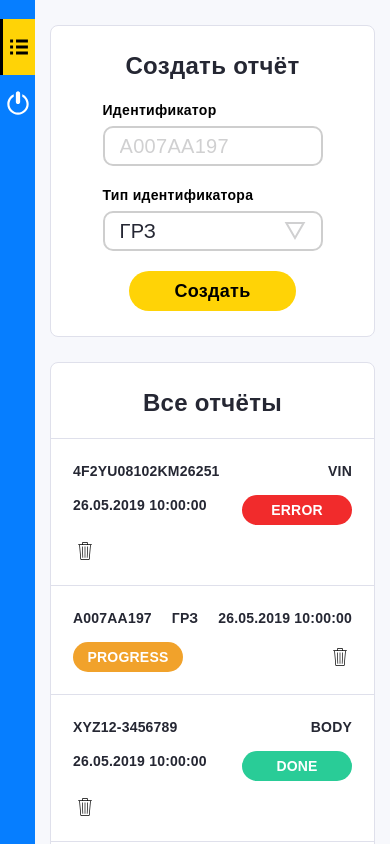
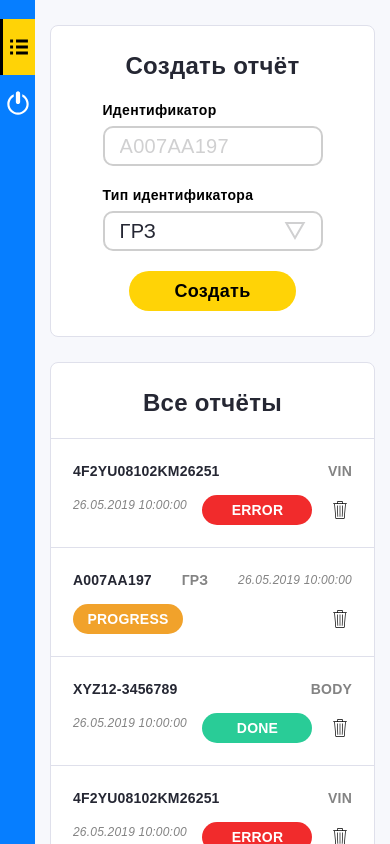
Before and after one commit to h3lpkey/avtocod, a Vue app: page /login in a window 390 px wide. Both pictures are taken after a click on the button "Войти". Shown: the top 844 px of the page. Built offline with nearby package versions, Linux system fonts and the light colour scheme.

Commit message:
fix link images, fix trash icon background and add red version icon for hover effect, fix table width and padding, some table content fix for media

```diff
--- a/src/components/createRecord/_createRecord.scss
+++ b/src/components/createRecord/_createRecord.scss
@@ -55,11 +55,11 @@
                     width: 22px;
                     height: 18px;
                     transition: 200ms;
-                    background-image: url("/src/assets/array_bot.svg");
+                    background-image: url("../../assets/array_bot.svg");
                 }
 
                 &:hover .triangle {
-                    background-image: url("/src/assets/array_bot__blue.svg");
+                    background-image: url("../../assets/array_bot__blue.svg");
                 }
             }
 
--- a/src/components/menu/_menu.scss
+++ b/src/components/menu/_menu.scss
@@ -53,11 +53,11 @@
                 }
 
                 &-record {
-                    background-image: url("/src/assets/menu.svg");
+                    background-image: url("../../assets/menu.svg");
                 }
 
                 &-quit {
-                    background-image: url("/src/assets/exit.svg");
+                    background-image: url("../../assets/exit.svg");
                 }
             }
 
--- a/src/components/tableRecord/_tableRecord.scss
+++ b/src/components/tableRecord/_tableRecord.scss
@@ -1,8 +1,13 @@
 .card-report-table {
     .report-table {
-        width: 100%;
-        margin-top: 20px;
+        width: calc(100% + 30px);
+        margin: 20px -15px;
         border-collapse: collapse;
+
+        @media (max-width: 550px) {
+            width: 100%;
+            margin: 20px 0;
+        }
 
         .report-table-header {
             height: 30px;
@@ -17,6 +22,15 @@
                 line-height: 18px;
                 letter-spacing: 0.2px;
                 color: #000000;
+                &:first-child {
+                    padding-left: 15px;
+                }
+                &:last-child {
+                    padding-right: 15px;
+                }
+                @media (max-width: 850px) {
+                    padding: 7px!important;
+                }
             }
         }
 
@@ -32,12 +46,6 @@
             border-top: 1px solid #DFE0EB;
             transition: 200ms;
 
-            td {
-                @media (max-width: 850px) {
-                    padding: 7px;
-                }
-            }
-
             @media (max-width: 850px) {
                 display: flex;
                 flex-wrap: wrap;
@@ -46,12 +54,40 @@
                 padding: 15px;
             }
 
+            td {
+                &:first-child {
+                    padding-left: 15px;
+                }
+                &:last-child {
+                    padding-right: 15px;
+                }
+                @media (max-width: 850px) {
+                    padding: 7px!important;
+                }
+            }
+
             &:last-child {
                 border-bottom: 1px solid #DFE0EB;
             }
 
             &:hover {
                 background-color: #F7F8FF;
+            }
+            .type {
+                @media (max-width: 550px) {
+                    color: #838383;
+                }
+            }
+
+            .date {
+                @media (max-width: 550px) {
+                    font-style: italic;
+                    font-weight: normal;
+                    font-size: 12px;
+                    line-height: 20px;
+                    letter-spacing: 0.2px;
+                    color: #838383;
+                }
             }
 
             .status {
@@ -79,12 +115,21 @@
                 display: flex;
                 justify-content: center;
                 align-items: center;
+                height: 45px;
+
+                @media (max-width: 850px) {
+                    height: 30px;
+                }
 
                 .icon-trash {
                     cursor: pointer;
                     width: 24px;
                     height: 24px;
-                    background-image: url("/src/assets/trash.svg");
+                    background-image: url("../../assets/trash.svg");
+                }
+
+                &:hover .icon-trash {
+                    background-image: url("../../assets/trash__red.svg");
                 }
             }
         }
--- a/src/components/tableRecord/tableRecord.vue
+++ b/src/components/tableRecord/tableRecord.vue
@@ -11,8 +11,8 @@
       </tr>
       <tr class="report-table-row" v-for="report in reports" v-bind:key="report.id">
         <td>{{report.identifier}}</td>
-        <td>{{reportType(report.type)}}</td>
-        <td>{{report.date}}</td>
+        <td class="type">{{reportType(report.type)}}</td>
+        <td class="date">{{report.date}}</td>
         <td>
           <div :class="'status status__' + reportStatus(report.status)">
             {{reportStatus(report.status)}}
```
Also changed, not shown: src/assets/trash.svg, src/assets/trash__red.svg (added).
